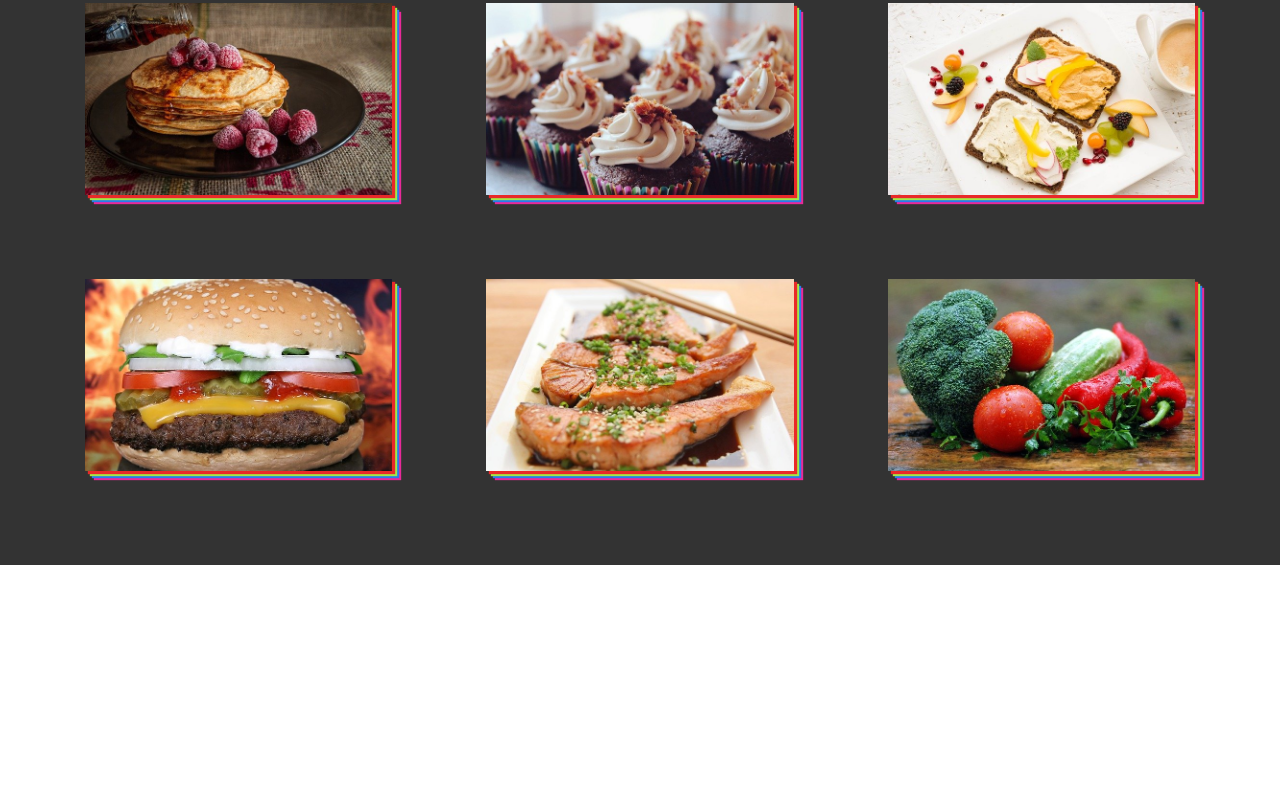
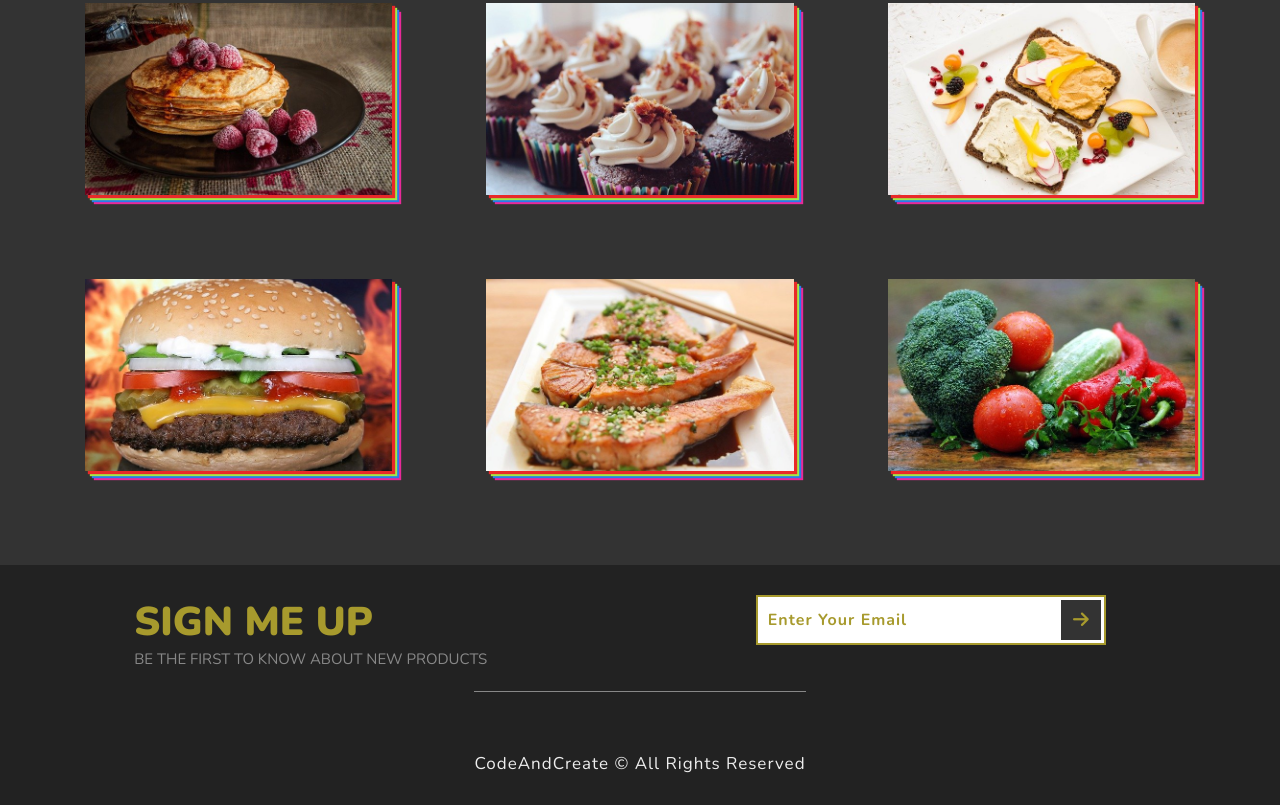
Before and after one commit to syedanamulhasan/foods, a plain HTML site: page index.html in a window 1280 px wide. Shown: the part 1950-2755 px from the top of the page. Before the commit the page ends 2515 px from the top, so only its background shows below. Drawn offline with nearby package versions, Linux system fonts and the light colour scheme.

Commit message:
footer section started

```diff
--- a/index.html
+++ b/index.html
@@ -87,6 +87,24 @@
             </div>
         </section>
         <!-- end of section 3 -->
+
+        <!-- section 4 -->
+        <section class="section-4">
+            <div class="section-4-text">
+                <h2 class="section-4-heading">Sign Me Up</h2>
+                <p class="section-4-paragraph">Be the first to know about new products</p>
+            </div>
+            <form class="signup-form">
+                <input type="email"class="signup-form-input"
+                placeholder="Enter Your Email">
+                <button type="submit"class="signup-form-btn">
+                    <i class="fas fa-arrow-right"></i>
+                </button>
+            </form>
+            <p class="copyright">CodeAndCreate
+                &copy; All Rights Reserved</p>
+        </section>
+        <!-- end of section 4 -->
     </div>
     <script src="script.js"></script>
 </body>
--- a/style.css
+++ b/style.css
@@ -232,3 +232,66 @@ html{
     transition: opacity 1s 1s;
 }
 /* end of section 3 */
+
+/* section 4 */
+.section-4{
+    width: 100%;
+    height: 30vh;
+    background-color: #222;
+    display: flex;
+    align-items: flex-start;
+    justify-content: space-around;
+    padding: 3rem 0;
+    position: relative;
+}
+.section-4-text{
+    text-transform: uppercase;
+}
+.section-4-heading{
+    font-size: 4rem;
+    font-weight: 900;
+    color: #a79a2d;
+}
+.section-4-paragraph{
+    font-size: 1.5rem;
+    color: #888;
+}
+.signup-form{
+    display: flex;
+    align-items: center;
+}
+.signup-form-input{
+    width: 35rem;
+    height: 5rem;
+    padding: 1rem;
+    border: 0.2rem solid #a79a2d;
+    font-size: 1.6rem;
+    font-weight: 700;
+    letter-spacing: 0.1rem;
+    color: #a79a2d;
+}
+.signup-form-input::placeholder{
+    color: #a79a2d;
+}
+.signup-form-btn{
+    position: relative;
+    left: -4.5rem;
+    width: 4rem;
+    height: 4rem;
+    background-color: #333;
+    color: #a79a2d;
+    border: none;
+    font-size: 1.8rem;
+    cursor: pointer;
+}
+.copyright{
+    position: absolute;
+    bottom: 3rem;
+    font-size: 1.7rem;
+    font-weight: 200;
+    color: #eee;
+    letter-spacing: 0.1rem;
+    border-top: 0.1rem solid #888;
+    padding-top: 6rem;
+}
+/* end of section 4 */
```
